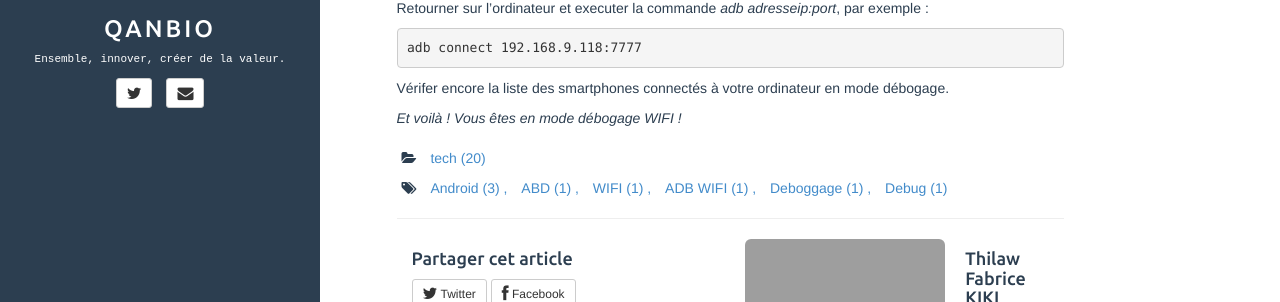
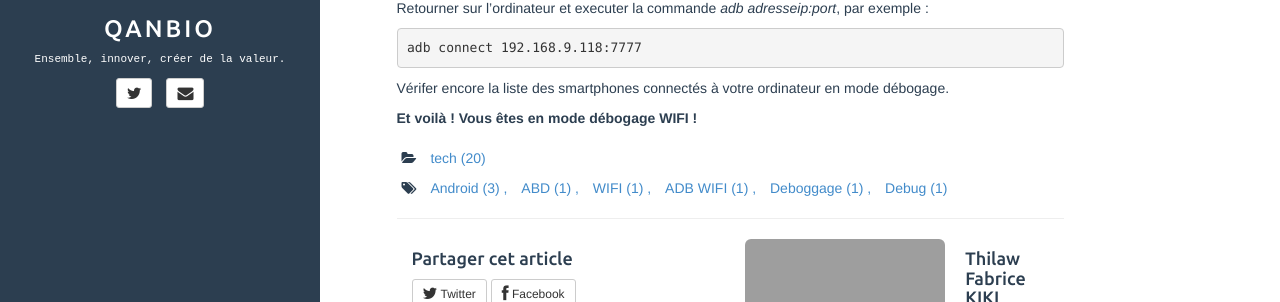
Before and after one commit to qanbio/blog, a Jekyll site: the page built from _posts/2017-11-16-comment-debuger-sur-android-studio-en-mode-wifi.md, in a window 1280 px wide and 900 px high, scrolled down 713 px. Shown: the part 282-584 px from the top of the window. Built offline with Jekyll 4.4.1, drawn with Linux system fonts in a browser that asks for light colours; comment, search, counter and statistics services are not loaded; grey boxes are pictures that could not be loaded.

Commit message:
réedition

```diff
--- a/_posts/2017-11-16-comment-debuger-sur-android-studio-en-mode-wifi.md
+++ b/_posts/2017-11-16-comment-debuger-sur-android-studio-en-mode-wifi.md
@@ -48,4 +48,4 @@ Retourner sur l'ordinateur et executer la commande *adb adresseip:port*, par exe
 Vérifer encore la liste des smartphones connectés à votre ordinateur en mode débogage.
 
 
-*Et voilà ! Vous êtes en mode débogage WIFI !*
+**Et voilà ! Vous êtes en mode débogage WIFI !**
```
